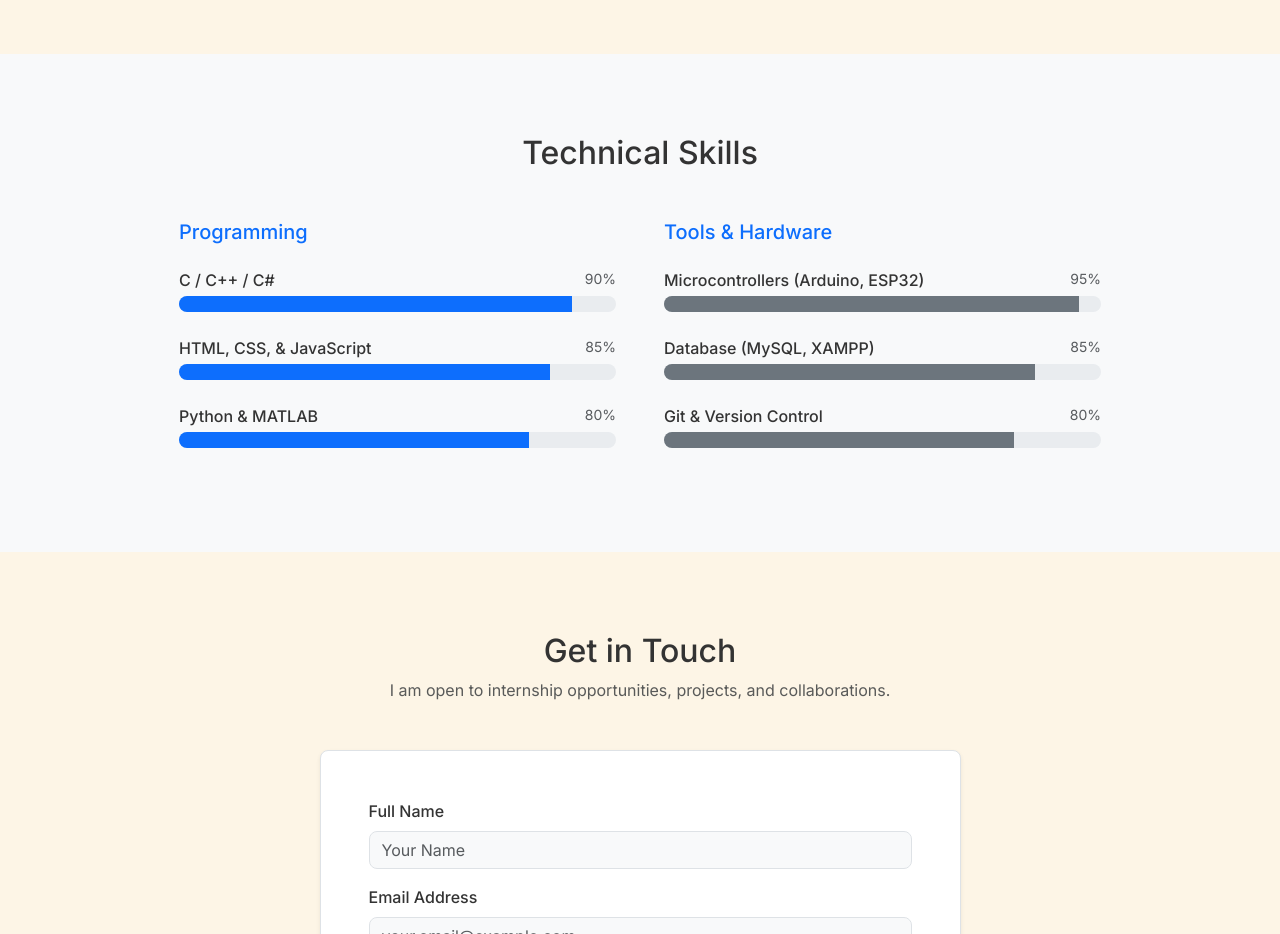
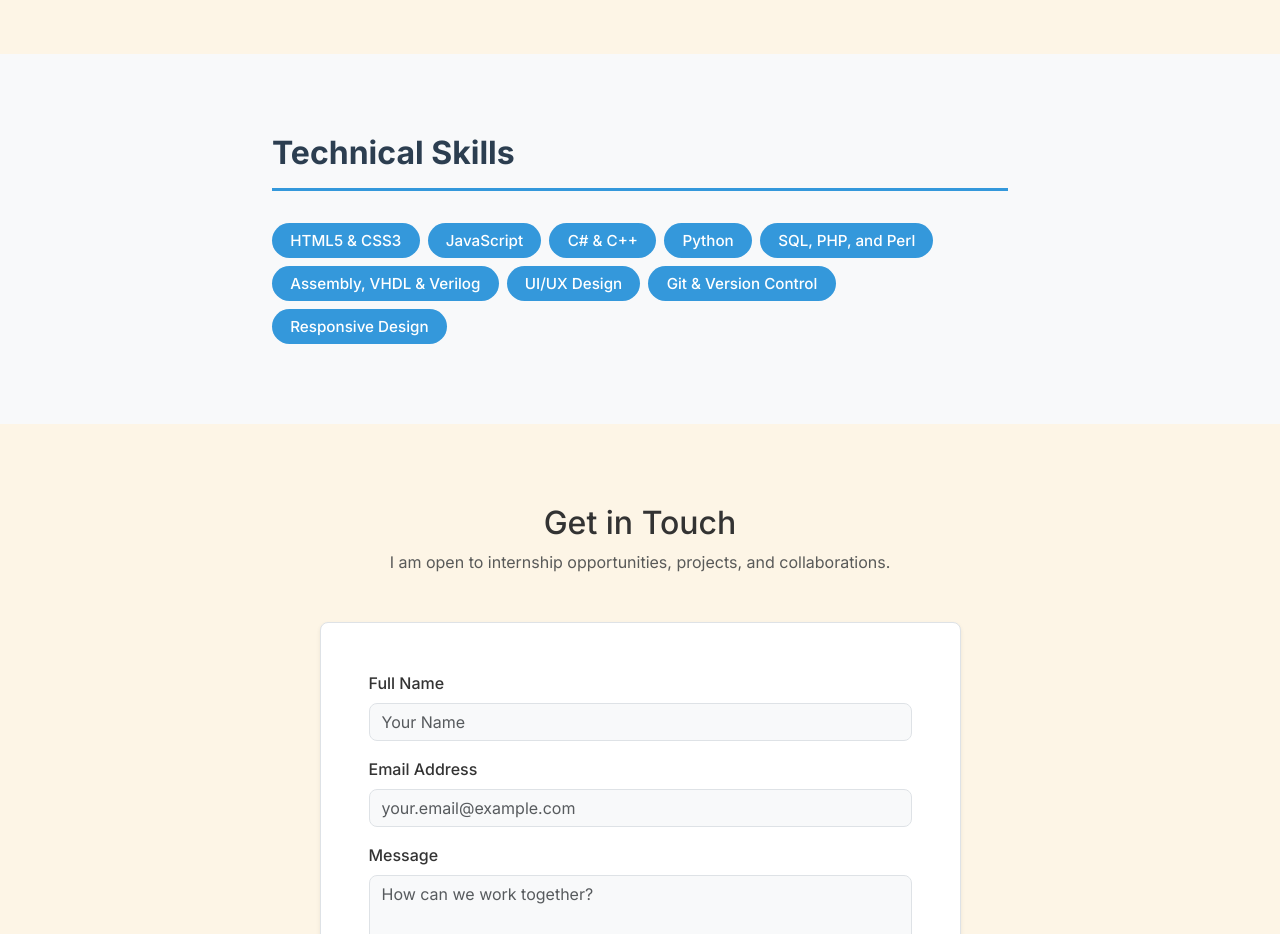
Before and after one commit to aebt/my-website-bootstrap-techico, a plain HTML site: page index.html in a window 1280 px wide. Shown: the part 1980-2914 px from the top of the page. Drawn offline with nearby package versions, Linux system fonts and the light colour scheme; a script that the page names is missing.

Commit message:
added Web3Forms functionality

```diff
--- a/css/style.css
+++ b/css/style.css
@@ -66,3 +66,17 @@ html {
   50% { transform: translateY(-20px); }
   100% { transform: translateY(0px); }
 }
+
+.custom-skill-badge {
+    background-color: #3498db;
+    color: #ffffff;
+    font-size: 0.95rem;
+    font-weight: 500;
+    padding: 0.65em 1.2em;
+    transition: transform 0.2s ease, background-color 0.2s ease;
+}
+
+.custom-skill-badge:hover {
+    background-color: #2980b9;
+    transform: translateY(-2px);
+}
--- a/index.html
+++ b/index.html
@@ -42,7 +42,7 @@
 
   <main id="main-content">
 
-<section id="hero" class="d-flex align-items-center min-vh-100 text-white position-relative" style="padding-top: 80px;">
+    <section id="hero" class="d-flex align-items-center min-vh-100 text-white position-relative" style="padding-top: 80px;">
       <div class="container z-2">
         <div class="row align-items-center justify-content-center text-center text-lg-start g-5">
 
@@ -144,71 +144,23 @@
 
     <section id="skills" class="portfolio-section bg-body-tertiary">
       <div class="container">
-        <h2 class="text-center mb-5">Technical Skills</h2>
-        <div class="row g-5 justify-content-center">
+        <div class="row justify-content-center">
+          <div class="col-12 col-md-10 col-lg-8">
+            <h2 class="fw-bold mb-3" style="color: #2c3e50;">Technical Skills</h2>
+            <hr style="border: none; height: 3px; background-color: #3498db; opacity: 1; width: 100%; margin-bottom: 2rem;">
 
-          <div class="col-12 col-md-6 col-lg-5">
-            <h3 class="h5 mb-4 text-primary">Programming</h3>
-
-            <div class="mb-4">
-              <div class="d-flex justify-content-between mb-1">
-                <span class="fw-medium">C / C++ / C#</span><span class="text-body-secondary small">90%</span>
-              </div>
-              <div class="progress" role="progressbar" aria-label="C/C++ skill level" aria-valuenow="90" aria-valuemin="0" aria-valuemax="100">
-                <div class="progress-bar" style="width: 90%"></div>
-              </div>
-            </div>
-
-            <div class="mb-4">
-              <div class="d-flex justify-content-between mb-1">
-                <span class="fw-medium">HTML, CSS, & JavaScript</span><span class="text-body-secondary small">85%</span>
-              </div>
-              <div class="progress" role="progressbar" aria-label="Web Dev skill level" aria-valuenow="85" aria-valuemin="0" aria-valuemax="100">
-                <div class="progress-bar" style="width: 85%"></div>
-              </div>
-            </div>
-
-            <div class="mb-4">
-              <div class="d-flex justify-content-between mb-1">
-                <span class="fw-medium">Python & MATLAB</span><span class="text-body-secondary small">80%</span>
-              </div>
-              <div class="progress" role="progressbar" aria-label="Python skill level" aria-valuenow="80" aria-valuemin="0" aria-valuemax="100">
-                <div class="progress-bar" style="width: 80%"></div>
-              </div>
+            <div class="d-flex flex-wrap gap-2">
+              <span class="badge rounded-pill custom-skill-badge">HTML5 & CSS3</span>
+              <span class="badge rounded-pill custom-skill-badge">JavaScript</span>
+              <span class="badge rounded-pill custom-skill-badge">C# & C++</span>
+              <span class="badge rounded-pill custom-skill-badge">Python</span>
+              <span class="badge rounded-pill custom-skill-badge">SQL, PHP, and Perl</span>
+              <span class="badge rounded-pill custom-skill-badge">Assembly, VHDL & Verilog</span>
+              <span class="badge rounded-pill custom-skill-badge">UI/UX Design</span>
+              <span class="badge rounded-pill custom-skill-badge">Git & Version Control</span>
+              <span class="badge rounded-pill custom-skill-badge">Responsive Design</span>
             </div>
           </div>
-
-          <div class="col-12 col-md-6 col-lg-5">
-            <h3 class="h5 mb-4 text-primary">Tools & Hardware</h3>
-
-            <div class="mb-4">
-              <div class="d-flex justify-content-between mb-1">
-                <span class="fw-medium">Microcontrollers (Arduino, ESP32)</span><span class="text-body-secondary small">95%</span>
-              </div>
-              <div class="progress" role="progressbar" aria-label="Hardware skill level" aria-valuenow="95" aria-valuemin="0" aria-valuemax="100">
-                <div class="progress-bar bg-secondary" style="width: 95%"></div>
-              </div>
-            </div>
-
-            <div class="mb-4">
-              <div class="d-flex justify-content-between mb-1">
-                <span class="fw-medium">Database (MySQL, XAMPP)</span><span class="text-body-secondary small">85%</span>
-              </div>
-              <div class="progress" role="progressbar" aria-label="Database skill level" aria-valuenow="85" aria-valuemin="0" aria-valuemax="100">
-                <div class="progress-bar bg-secondary" style="width: 85%"></div>
-              </div>
-            </div>
-
-            <div class="mb-4">
-              <div class="d-flex justify-content-between mb-1">
-                <span class="fw-medium">Git & Version Control</span><span class="text-body-secondary small">80%</span>
-              </div>
-              <div class="progress" role="progressbar" aria-label="Git skill level" aria-valuenow="80" aria-valuemin="0" aria-valuemax="100">
-                <div class="progress-bar bg-secondary" style="width: 80%"></div>
-              </div>
-            </div>
-          </div>
-
         </div>
       </div>
     </section>
@@ -222,7 +174,9 @@
 
             <div id="form-wrapper" class="bg-white p-4 p-md-5 rounded shadow-sm border">
               <form id="contactForm" novalidate>
-                <input type="hidden" name="access_key" value="0b86744b-f806-4ee4-b58e-74bbff05d8c2">
+                <input type="hidden" name="access_key" value="5d024ae2-ad80-4363-b5bb-aa253864a9fe">
+
+                <input type="checkbox" name="botcheck" class="hidden" style="display: none;">
 
                 <div class="mb-3">
                   <label for="fullName" class="form-label fw-medium">Full Name</label>
@@ -240,6 +194,8 @@
                 </div>
 
                 <button type="submit" class="btn btn-primary w-100 py-2 fw-bold">Send Message</button>
+
+                <div id="form-result" class="mt-3 text-center small fw-bold"></div>
               </form>
             </div>
 
```
